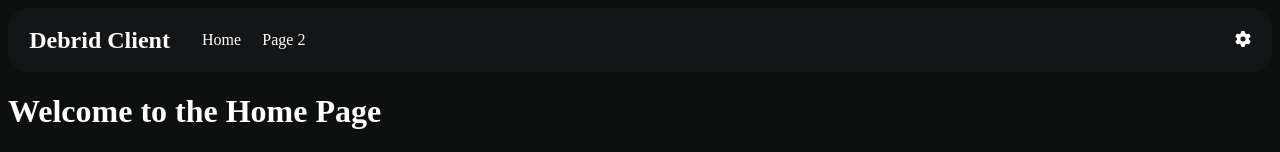
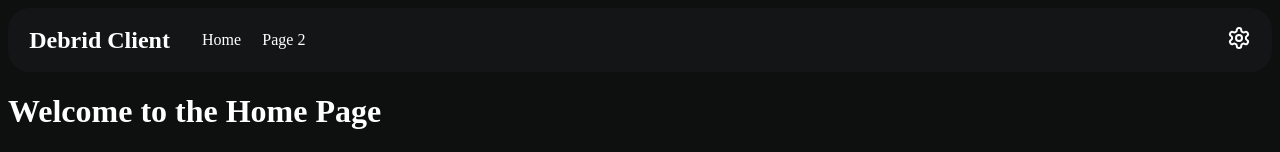
Before and after one commit to Crackvignoule/debrid-client-proxy, a React (Create React App) app in the folder client/: page / in a window 1280 px wide. Shown: the top 152 px of the page. Built offline with nearby package versions, Linux system fonts and the light colour scheme.

Commit message:
replacing icon lib

```diff
--- a/client/package.json
+++ b/client/package.json
@@ -3,11 +3,10 @@
   "version": "0.1.0",
   "private": true,
   "dependencies": {
-    "@fortawesome/free-solid-svg-icons": "^6.5.2",
-    "@fortawesome/react-fontawesome": "^0.2.2",
     "@testing-library/jest-dom": "^5.17.0",
     "@testing-library/react": "^13.4.0",
     "@testing-library/user-event": "^13.5.0",
+    "lucide-react": "^0.395.0",
     "react": "^18.3.1",
     "react-dom": "^18.3.1",
     "react-router-dom": "^6.23.1",
--- a/client/src/components/NavBar/NavBar.js
+++ b/client/src/components/NavBar/NavBar.js
@@ -1,6 +1,5 @@
 import { NavLink } from 'react-router-dom';
-import { FontAwesomeIcon } from '@fortawesome/react-fontawesome';
-import { faCog } from '@fortawesome/free-solid-svg-icons';
+import { Settings } from 'lucide-react';
 import './NavBar.scss';
 
 function NavBar() {
@@ -14,7 +13,7 @@ function NavBar() {
         <NavLink className="navbar__link" to="/page2">Page 2</NavLink>
       </div>
       <NavLink className="navbar__settings" to="/settings">
-        <FontAwesomeIcon icon={faCog} />
+        <Settings />
       </NavLink>
     </nav>
   );
```
Also changed, not shown: 1 other file (tests, documents, lock files or other folders).
